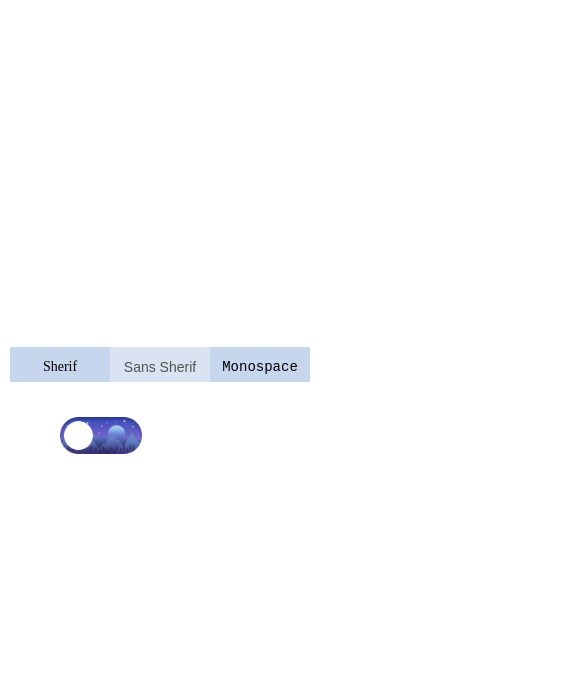
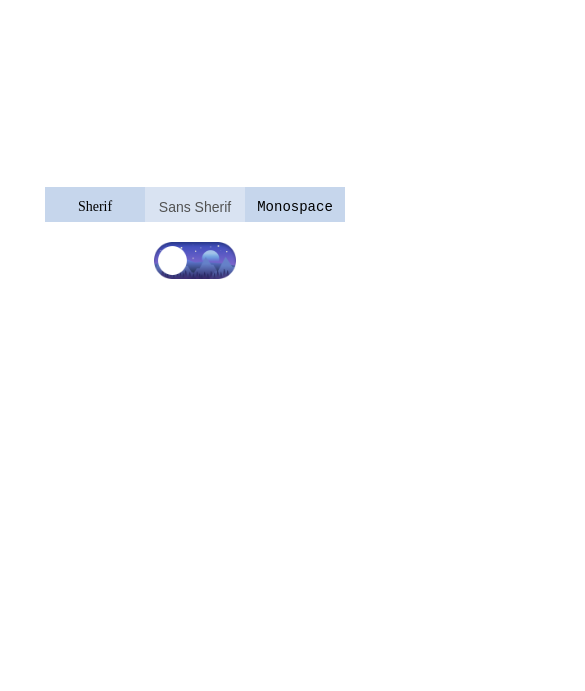
Before and after one commit to TREHAND-Christian/05-lab-js-dictionnary, a website built with webpack: page src/index.html in a window 390 px wide. Shown: the part 153-844 px from the top of the page, 585 px wide, since content can reach past the window. Built offline with nearby package versions, Linux system fonts and the light colour scheme; no server answers.

Commit message:
responsive

```diff
--- a/src/api-dico.js
+++ b/src/api-dico.js
@@ -140,10 +140,9 @@
     });
 }
 
-// Sélectionner le conteneur dans lequel vous voulez ajouter les éléments
+
 const container = document.getElementById('response');
 
-// Créer les éléments et leur attribuer les identifiants souhaités
 const wordDiv = document.createElement('div');
 wordDiv.id = 'word';
 
@@ -209,11 +208,8 @@
 
             // Afficher la phonétique
 
-            phoneticElement.innerHTML = `<span><p>Phonetic :</p><p> ${data[0].phonetic} </p><p id="playAudio"></p></span>`;
+            phoneticElement.innerHTML = `<span><p>Phonetic </p><p> ${data[0].phonetic} </p><p id="playAudio"></p></span>`;
             const btAudio = document.getElementById("playAudio");
-            console.log(btAudio);
-
-
 
             // Chercher l'audio avec une URL
             const audioData = data[0].phonetics.find(item => item.audio !== '');
--- a/src/index.html
+++ b/src/index.html
@@ -30,28 +30,15 @@
                     <label for="monospace" onclick="">Monospace</label>
                     <a class="btn-switch"></a>
                 </div>
-</div>
+
                 <div id="themeBt" class="btCenter">
                     <img id="switch-theme" src="/src/img/bt-dark.png" alt="Switch Theme">
                 </div>
-
+            </div>
 
             <div id="response"></div>
-            <!--             <div id="word"></div>
-            <div id="vocal">
-                <div id="phonetic"></div>
-                <div id="audio"></div>
-            </div>
-            <div id="synonyms"></div>
-            <div id="antonyms"></div>
-            <div id="defs">
-                <div id="tabs" style="z-index: 10"></div>
-                <div id="def"></div>
-            </div>
+
         </div>
- -->
-        </div>
-        <p id="footer"></p>
 </body>
 
 </html>
--- a/src/scss/style.scss
+++ b/src/scss/style.scss
@@ -1,9 +1,9 @@
 // Variables
-$darkColor: rgba(0, 0, 0, 1.0);
-$lightColor: rgba(255, 255, 255, 1.0);
+$darkColor: rgba(0, 0, 0, 1);
+$lightColor: rgba(255, 255, 255, 1);
 $buttonColor: rgb(198, 214, 236);
 $activeButtonColor: rgba(255, 255, 255, 0.322);
-$fontFamily: 'NTR',
+$fontFamily: "NTR",
 sans-serif;
 $fontSize: 14px;
 $fontWeight: 400;
@@ -17,15 +17,13 @@
     margin-left: 0px;
     display: inline-block;
     vertical-align: top;
-    margin-left: 20px; /* Vous pouvez ajuster cette valeur selon vos besoins */
-
+    margin-left: 20px;
 }
 
 li::before {
-    content: "•"; /* Caractère utilisé comme puce, vous pouvez le personnaliser si nécessaire */
+    content: "•";
     margin-left: -15px;
-    margin-right: 10px; /* Marge entre la puce et le texte, vous pouvez ajuster cette valeur selon vos besoins */
-
+    margin-right: 10px;
 }
 
 audio::-webkit-media-controls-panel {
@@ -96,12 +94,12 @@
 }
 
 #main {
+    width: 100%;
     margin-top: 30px;
     font-size: 14px;
     display: grid;
-    grid-template-columns: 12.5% 25% 40% 10% 12.5%;
-    grid-auto-rows: 70px 70px 70px 70px;
-    width: 80%;
+    grid-template-columns: auto 20% 30% 10% auto;
+    grid-template-rows: 80px auto;
     padding: 0.625rem;
 }
 
@@ -121,7 +119,7 @@
     z-index: 10;
     justify-content: left;
     display: flex;
-    align-items: center; // Ajoutez ceci pour l'alignement vertical
+    align-items: center;
     grid-row: 2;
     grid-column: 2;
     margin-top: 22px;
@@ -155,14 +153,15 @@
     vertical-align: middle;
 }
 
-
 #btSubmit:hover {
     background-color: $activeButtonColor;
 }
 
 #styleBt {
+    display: flex;
     grid-row: 1;
-    grid-column: 3;
+    grid-column: 3 / span 2;
+    justify-content: space-between;
 }
 
 .switch-toggle {
@@ -228,7 +227,6 @@
     transition: opacity 3s ease-in-out;
 }
 
-
 #sherif:checked~.btn-switch {
     transform: translateX(0);
 }
@@ -241,7 +239,7 @@
     transform: translateX(12.5rem);
 }
 
-#response{
+#response {
     grid-row: 2;
     grid-column: 2 / span 3;
     display: grid;
@@ -263,12 +261,10 @@
     flex-direction: row;
     grid-row: 3;
     grid-column: 1;
-
 }
 
 #audio {
     display: none;
-
 }
 
 #playAudio {
@@ -315,7 +311,6 @@
     align-items: center;
 }
 
-
 #phonetic>span>p:nth-of-type(1) {
     font-size: 22px;
     font-weight: 700;
@@ -327,7 +322,7 @@
 }
 
 #phonetic>span>p:nth-of-type(3) {
-    margin-left: 50px;
+    margin-left: 20px;
 }
 
 #synonyms,
@@ -346,11 +341,10 @@
 #antonyms {
     grid-row: 5;
     grid-column: 1;
-
 }
 
 #defs {
-    grid-column: 2;
+    grid-column: 2 ;
     display: flex;
     flex-direction: column;
 }
@@ -401,11 +395,13 @@
 }
 
 .def.active {
+    box-sizing: border-box;
     margin-left: -10px;
     margin-top: 45px;
     font-size: 18px;
     padding-inline-start: 10px;
-    display: block;
+    display: flex;
+    flex-direction: column;
 }
 
 .lien {
@@ -418,7 +414,6 @@
 
 .lien:hover {
     color: #3071a9;
-
 }
 
 .inverted {
@@ -439,7 +434,7 @@
     background-color: transparent;
     background-size: contain;
     background-repeat: no-repeat;
-    background-image: url('/src/img/bt-light.png');
+    background-image: url("/src/img/bt-light.png");
 }
 
 #themeBt>div>label:nth-child(4) {
@@ -448,80 +443,145 @@
     background-size: contain;
     background-repeat: no-repeat;
     background-color: transparent;
-    background-image: url('/src/img/bt-dark.png');
+    background-image: url("/src/img/bt-dark.png");
 }
 
+@media (max-width: 1280px) {
+    #main {
+        grid-template-columns: 5% 27% 53% 10% 5%;
+    }
+
+    #word {
+        margin-left: 0;
+    }
+
+    #vocal {
+        margin-left: 0;
+    }
+
+    #synonyms {
+        margin-left: 0;
+    }
+
+    #antonyms {
+        margin-left: 0;
+    }
+
+    #logo {
+        margin-left: 0;
+    }
+
+    #styleBt {
+        margin-left: 30px;
+    }
+}
+
+@media (max-width: 884px) {
+    #main {
+        grid-template-columns: 0% 30% 60% 10% 0%;
+    }
+
+    #word {
+        margin-left: 0;
+    }
+
+    #vocal {
+        margin-left: 0;
+    }
+
+    #synonyms {
+        margin-left: 0;
+    }
+
+    #antonyms {
+        margin-left: 0;
+    }
+
+    #logo {
+        margin-left: 0;
+    }
+
+    #styleBt {
+        margin-left: 30px;
+    }
+}
 
 /* Media Queries */
-@media (max-width: 413px) {
-
+@media (max-width: 834px) {
     #container {
-        box-sizing: border-box;
         margin: 0;
-        width: 350px;
     }
 
     #main {
         box-sizing: border-box;
-        margin: 0px;
-        padding: 10px;
-        grid-template-columns: 1fr;
-        width: 350px;
+        margin: 0;
+        padding: 0px;
+        grid-template-columns: 100%;
+        grid-template-rows: 80px;
     }
 
     #logo {
+        grid-column: 1;
         grid-row: 1;
-        justify-content: center;
+        align-items: center;
         height: 2.8125rem;
         margin: 0;
     }
 
-    #formulaire {
+    #response {
+        margin: 0;
+        grid-template-columns: 1fr;
+        grid-template-rows: 80px 80px 80px;
         grid-column: 1;
         grid-row: 2;
     }
 
-
     #word {
         margin: 0;
         text-align: center;
-        grid-row: 3;
+        grid-row: 2;
+        grid-column: 1;
         text-transform: capitalize;
         font-size: 3rem;
     }
 
+    #vocal {
+        margin-left: 10px;
+    }
+
     #audio {
-        justify-content: center;
-        text-align: center;
         grid-column: 1;
+        grid-row: 3;
+    }
+
+    #synonyms {
+        margin-left: 10px;
         grid-row: 4;
     }
 
-    #synonyms {
-        z-index: 5;
+    #antonyms {
+        margin-left: 10px;
+        grid-column: 1;
         grid-row: 5;
     }
 
-    #antonyms {
-        z-index: 2;
+    #defs {
+        padding: 10px;
+        margin: 0;
         grid-column: 1;
         grid-row: 6;
     }
 
-    #defs {
-        width: 350px;
+    #styleBt {
+        margin: 0;
+        flex-direction: column;
+        align-items: center;
+        grid-column: 1;
         grid-row: 7;
     }
 
-
-    #styleBt {
-        grid-column: 1;
-        grid-row: 8;
-    }
-
     #themeBt {
-        grid-column: 1;
-        grid-row: 9;
+        margin: 20px 0px 20px 0px;
     }
 }
 
@@ -534,7 +594,6 @@
     }
 }
 
-
 @media (prefers-color-scheme: light) {
 
     /* Styles spécifiques pour le mode clair */
```
Also changed, not shown: dist/index.html, dist/main.css, dist/main.js.
